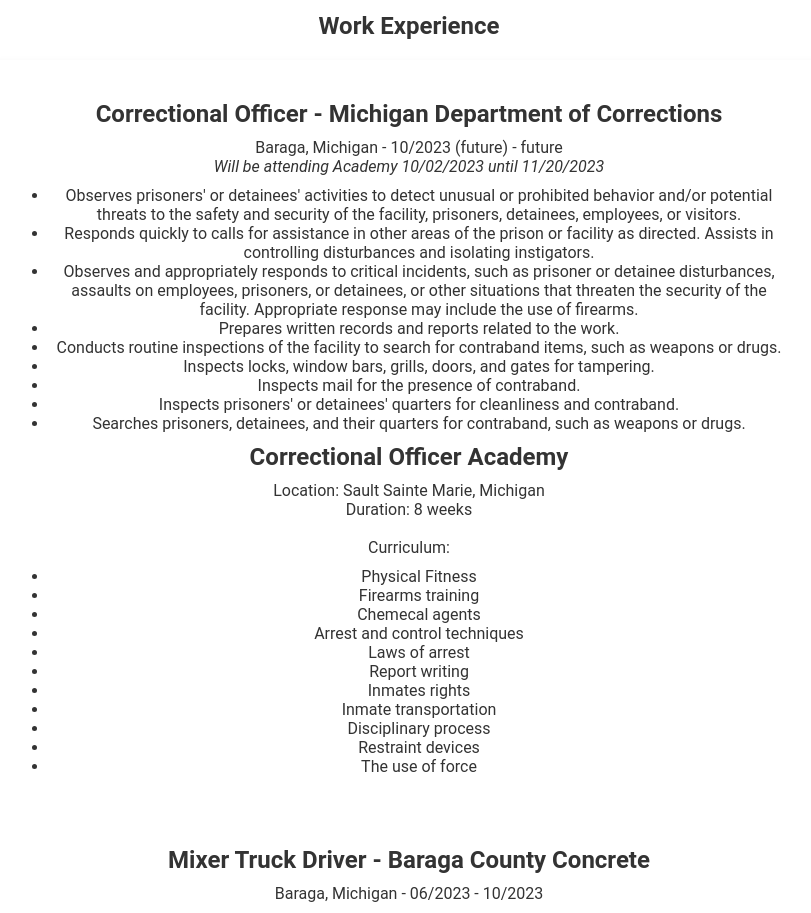
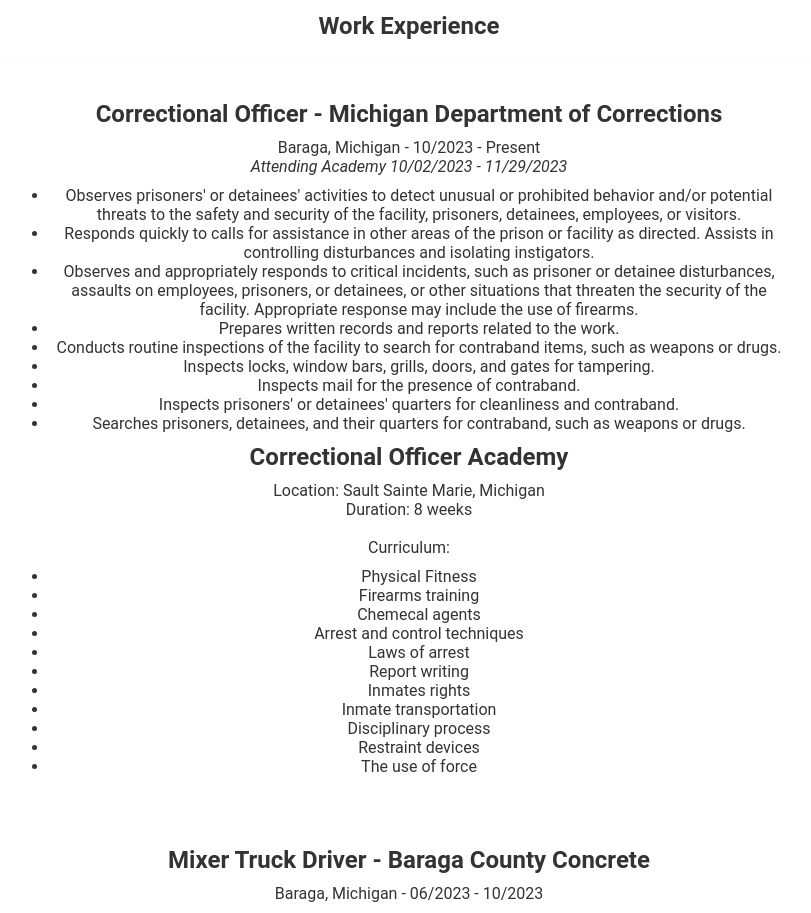
Before and after one commit to Thymester/MyBio-React, a React (Create React App) app: page / in a window 1280 px wide. Shown: the part 2680-3593 px from the top of the page, without its empty margins (231-1042 px from the left). Built offline with nearby package versions, Linux system fonts and the light colour scheme.

Commit message:
Update Resume.js

```diff
--- a/src/components/Resume.js
+++ b/src/components/Resume.js
@@ -7,8 +7,8 @@
       <div className="resume-container">
         <div className="resume-entry">
           <h3>Correctional Officer - Michigan Department of Corrections</h3>
-          <p>Baraga, Michigan - 10/2023 (future) - future</p>
-          <p><i>Will be attending Academy 10/02/2023 until 11/20/2023</i></p>
+          <p>Baraga, Michigan - 10/2023 - Present</p>
+          <p><i>Attending Academy 10/02/2023 - 11/29/2023</i></p>
           <ul>
             <li>Observes prisoners' or detainees' activities to detect unusual or prohibited behavior and/or potential
                 threats to the safety and security of the facility, prisoners, detainees, employees, or visitors.</li>
```
